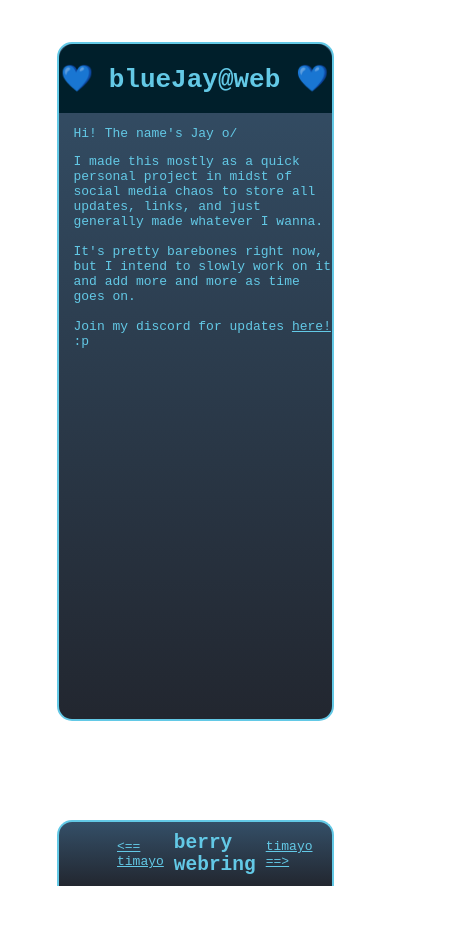
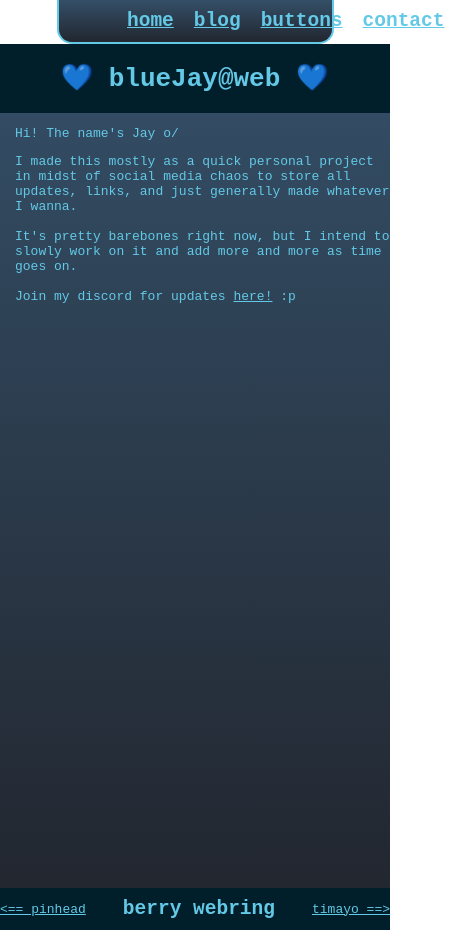
Before and after one commit to fishcreature/blueJayhub, a plain HTML site: page index.html in a window 390 px wide. Shown: the whole page, 454 px wide, since content can reach past the window. Before the commit the page ends 886 px from the top, so only its background shows below. Drawn offline with Linux system fonts and the light colour scheme; a script that the page names is missing.

Commit message:
Added top bar + basic pages

```diff
--- a/index.html
+++ b/index.html
@@ -11,6 +11,12 @@
     </head>
     <body>
         <div id="screen">
+            <div class="header">
+                <a href="index.html"><h2>home</h2></a>
+                <a href="blog.html"><h2>blog</h2></a>
+                <a href="buttons.html"><h2>buttons</h2></a>
+                <a href="contact.html"><h2>contact</h2></a>
+            </div>
             <div class="main">
                 <div class="titlebar">
                     <h1>💙 blueJay@web 💙</h1>
@@ -24,7 +30,7 @@
                 </p>
             </div>
             <div class="footer">
-                <a href="https://timayo.gay">&lt;== timayo</a>
+                <a href="https://pinhead.dev">&lt;== pinhead</a>
                 <h2>berry webring</h2>
                 <a href="https://timayo.gay">timayo ==&gt;</a>
             </div>
--- a/style.css
+++ b/style.css
@@ -1,5 +1,3 @@
-
-
 body {
     background-image: url("water2.webp");
     background-repeat: repeat;
@@ -19,8 +17,7 @@ a {
     display: flex;
     justify-content: center;
     min-height: 100vh;
-    flex-direction:column;
-    margin-top:5vh;
+    flex-direction: column;
 }
 
 .main {
@@ -30,6 +27,7 @@ a {
     border-radius: 15px;
     border: 2px solid #63c9e6;
     align-self: center;
+
 }
 
 
@@ -59,10 +57,74 @@ a {
     padding: 0px 15vw;
 }
 
-.main > p {
+
+.header {
+    text-align:justify;
+    align-self: center;
+    align-items: center;
+    background: linear-gradient(180deg, rgba(30, 60, 87, 0.9) 0%, rgba(10, 15, 25, 0.9) 100%);
+    width: 40vw;
+    margin-top: 0;
+    margin-bottom: auto;
+    border-bottom-left-radius: 15px;
+    border-bottom-right-radius: 15px;
+    border: 2px solid #63c9e6;
+    border-top: none;
+    display: flex;
+    justify-content: space-between;
+    padding: 0px 15vw;
+}
+
+.main p {
     padding-left: 15px;
 }
 
-h2 {
+.main ul {
+    padding-left: 15px;
+    list-style-type: none;
+}
+
+.header h2, .footer h2 {
     margin: 10px;
 }
+
+/* Blog */
+
+.blog-entry h2 {
+    margin-bottom: 0;
+}
+
+.blog-entry p {
+    padding-left: 0px;
+}
+
+time {
+    margin-top: 5px;
+    font-weight: bold;
+}
+
+
+/* Mobile */
+@media (max-width: 1000px) {
+    #screen {
+        margin-top: 0;
+    }
+
+    .main {
+        width:100vw;
+        height: 100vh;
+        padding: 0;
+        margin:0;
+        border-radius: 0;
+        border: 0;
+    }
+
+    .footer {
+        background: 0;
+        background-color: #001f2b;
+        width:100vw;
+        padding:0;
+        border-radius: 0;
+        border: 0;
+    }
+}
```
